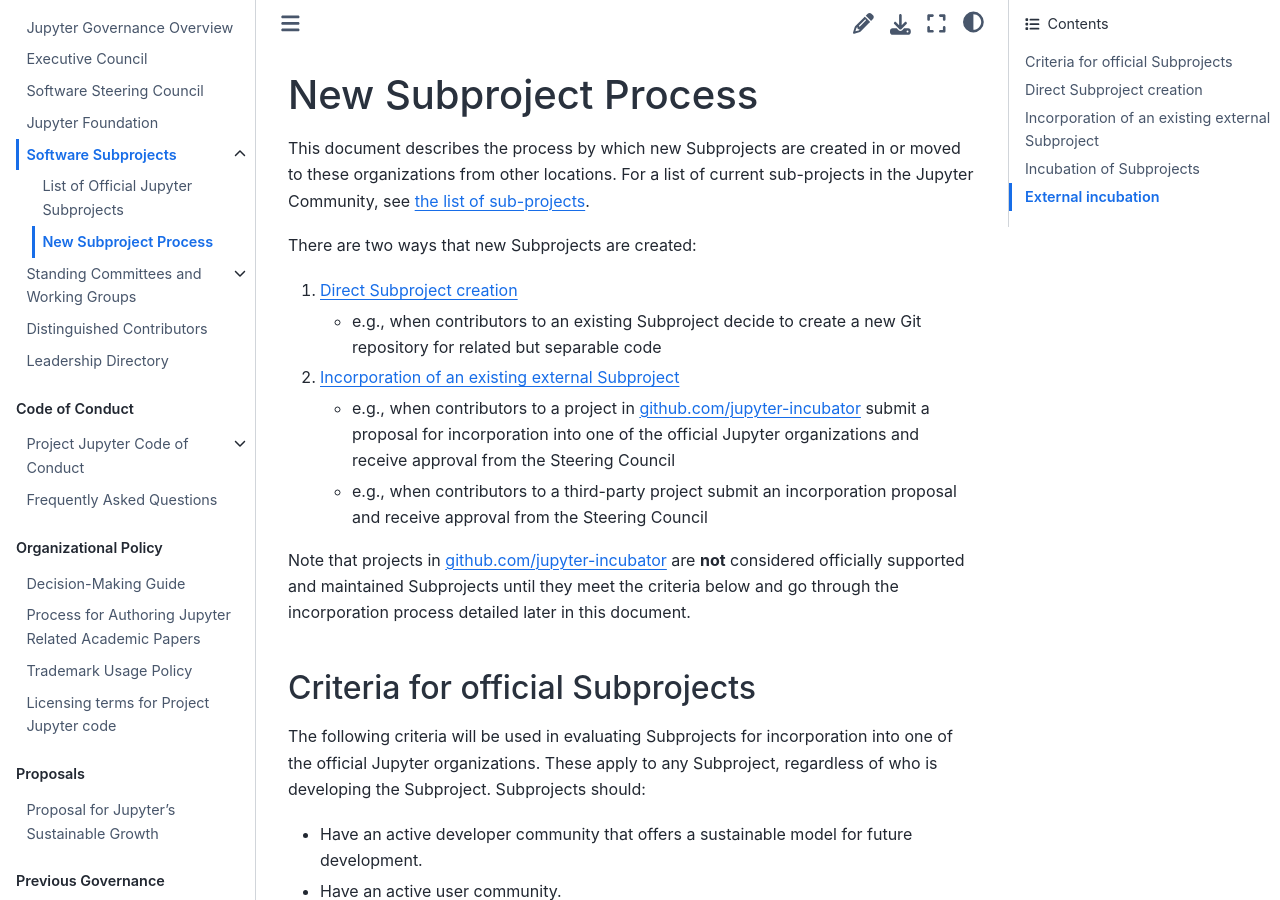
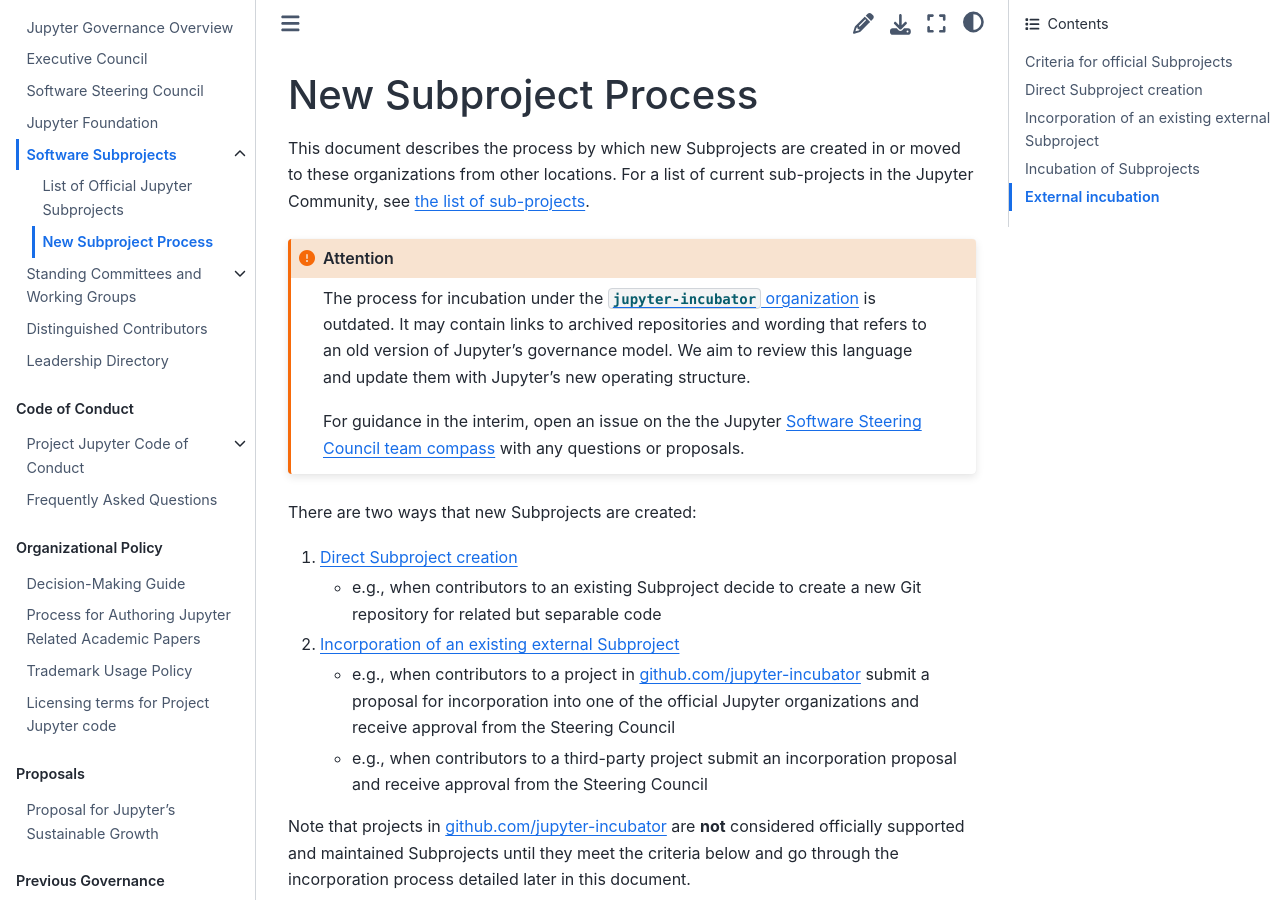
Before and after one commit to jupyter/governance, a Jupyter Book: the page built from newsubprojects.md, in a window 1280 px wide and 900 px high. Built offline with Jupyter Book 1.0.4 settings and Sphinx 7.4.7 and the Sphinx Book theme 1.1.4, drawn with Linux system fonts in a browser that asks for light colours.

Commit message:
Add a note about `jupyter-incubation` being due a review (#289)
Co-authored-by: Chris Holdgraf <choldgraf@gmail.com>

```diff
--- a/newsubprojects.md
+++ b/newsubprojects.md
@@ -2,6 +2,14 @@
 
 This document describes the process by which new Subprojects are created in or
 moved to these organizations from other locations. For a list of current sub-projects in the Jupyter Community, see [the list of sub-projects](list_of_subprojects.md).
+
+:::{attention}
+The process for incubation under the [`jupyter-incubator` organization](https://github.com/jupyter-incubator) is outdated.
+It may contain links to archived repositories and wording that refers to an old version of Jupyter's governance model.
+We aim to review this language and update them with Jupyter's new operating structure.
+
+For guidance in the interim, open an issue on the the Jupyter [Software Steering Council team compass](https://github.com/jupyter/software-steering-council-team-compass/) with any questions or proposals.
+:::
 
 There are two ways that new Subprojects are created:
 
```
